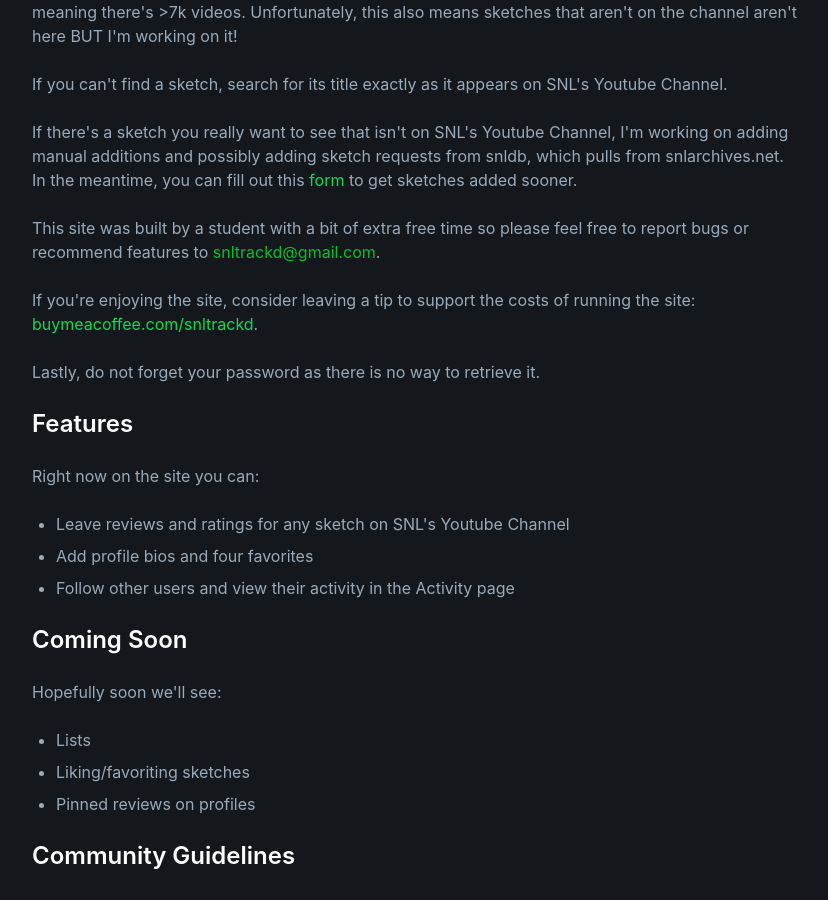
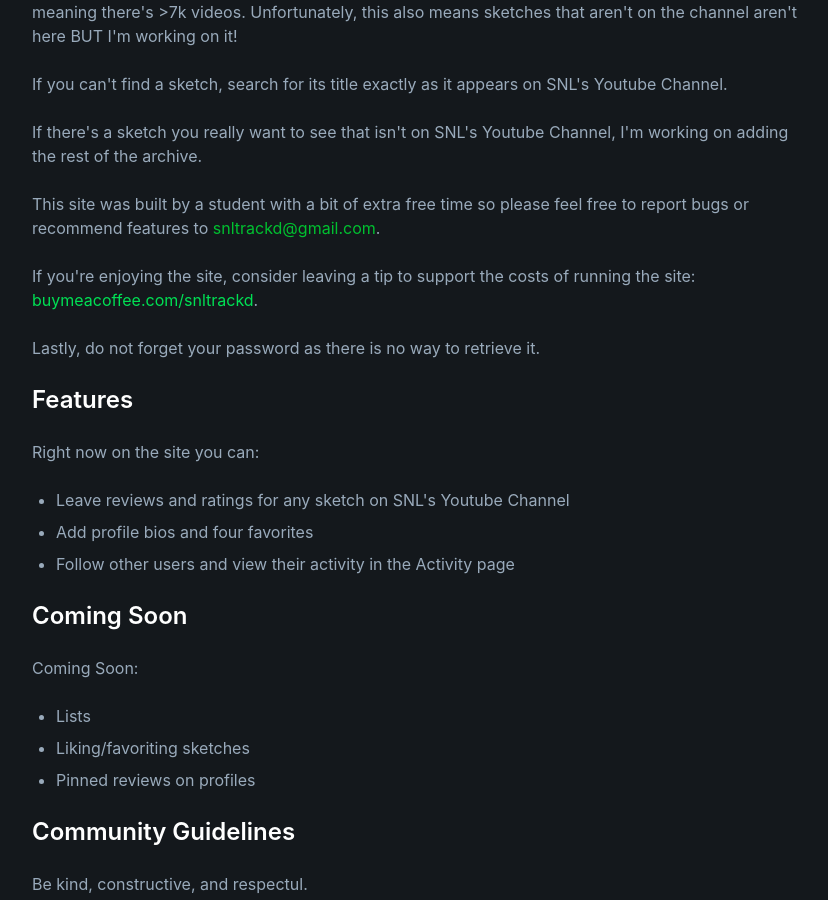
Before and after one commit to oejames/sntrackd, a React (Create React App) app in the folder frontend/: page /about in a window 1280 px wide. Shown: the part 288-1188 px from the top of the page, without its empty margins (224-1052 px from the left). Built offline with nearby package versions, Linux system fonts and the light colour scheme.

Commit message:
Removed form

```diff
--- a/frontend/src/pages/About.js
+++ b/frontend/src/pages/About.js
@@ -21,7 +21,7 @@
             If you can't find a sketch, search for its title exactly as it appears on SNL's Youtube Channel.
           </p>
           <p>
-            If there's a sketch you really want to see that isn't on SNL's Youtube Channel, I'm working on adding manual additions and possibly adding sketch requests from snldb, which pulls from snlarchives.net. In the meantime, you can fill out this <a href='https://docs.google.com/forms/d/e/1FAIpQLSdVKA6GNaS45sWQsfqVrCUua-K4kww8vFo0n6bLk-4y87umHA/viewform' className='text-[#00e054]'>form</a> to get sketches added sooner.
+            If there's a sketch you really want to see that isn't on SNL's Youtube Channel, I'm working on adding the rest of the archive.
 
 
 
@@ -62,7 +62,7 @@
 
           <h2 className="text-2xl font-semibold text-white mt-6 mb-4">Coming Soon</h2>
           <p>
-            Hopefully soon we'll see:
+            Coming Soon:
           </p>
           <ul className="list-disc pl-6 space-y-2">
             <li>Lists</li>
```
